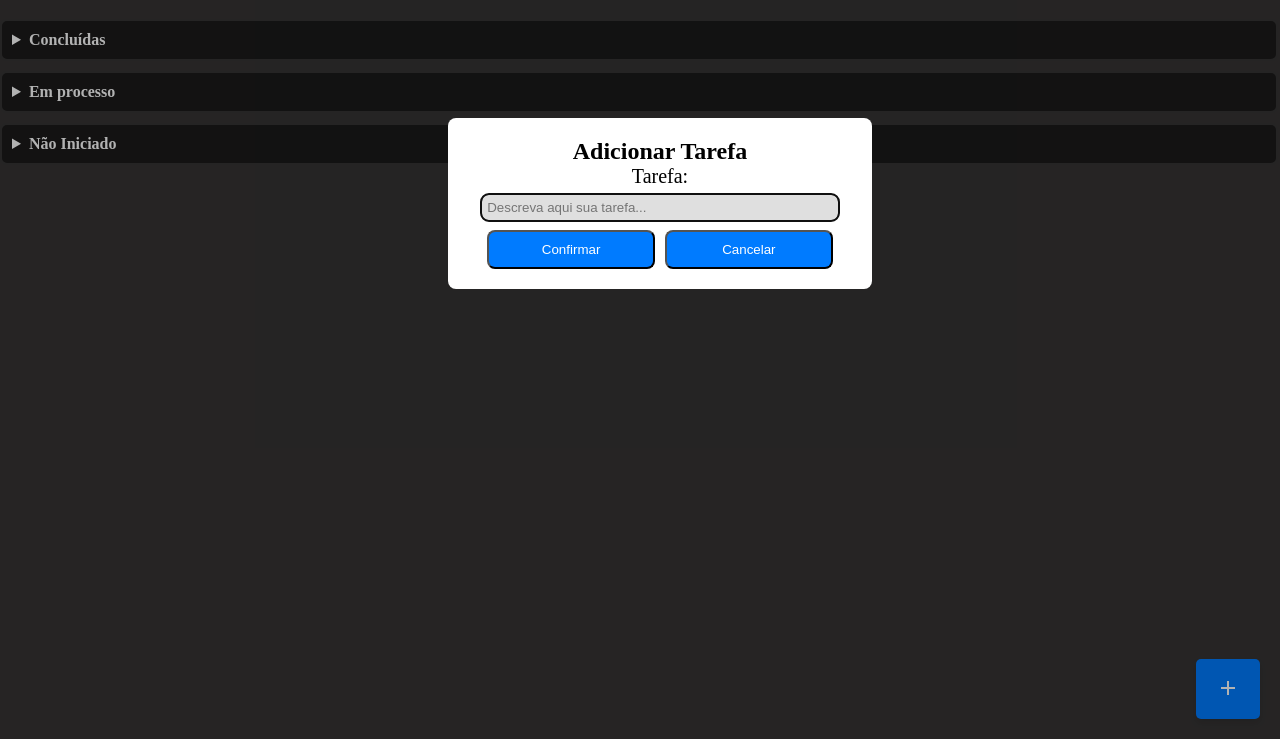
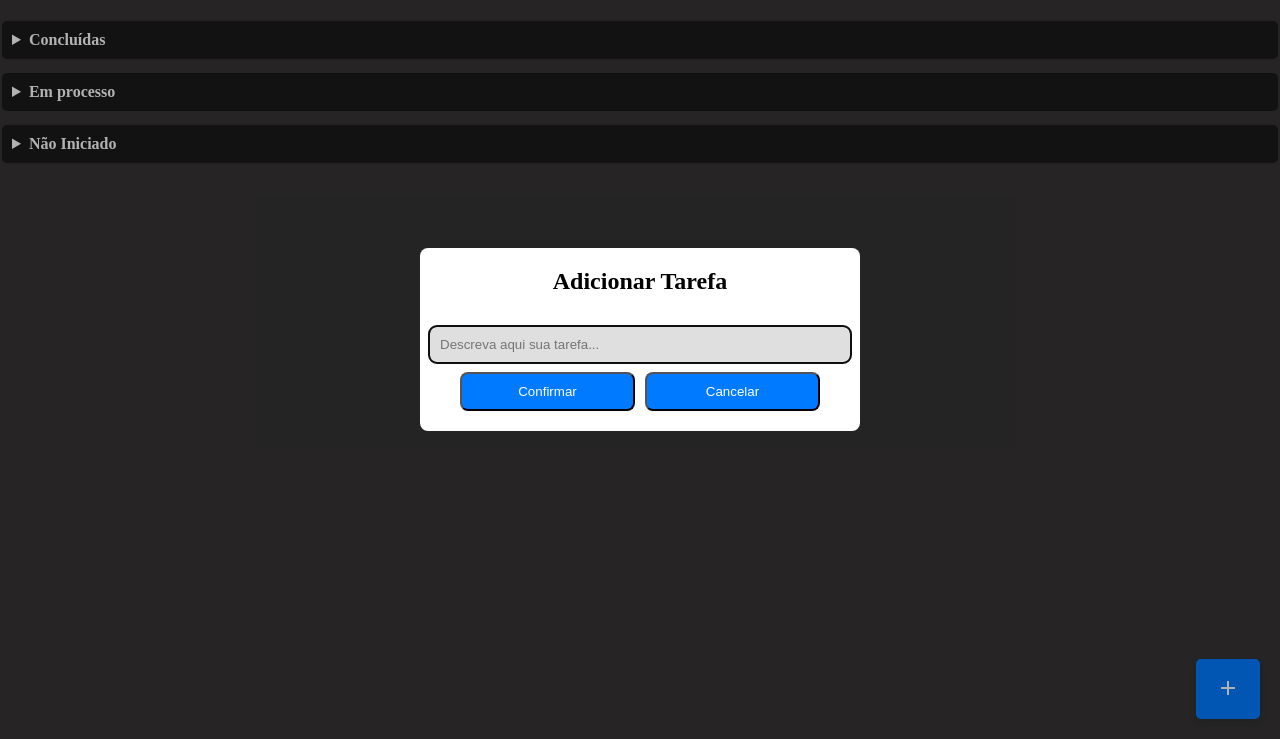
Before and after one commit to MrHuguitos/Node_to-do_list, a website: page front/html/index.html in a window 1280 px wide. Both pictures are taken after a click on the button 1228 px from the left and 750 px from the top of the page. Shown: the part 61-800 px from the top of the page. Drawn offline with Linux system fonts and the light colour scheme; no server answers.

Commit message:
Mudanças no Css

```diff
--- a/front/css/index.css
+++ b/front/css/index.css
@@ -4,12 +4,9 @@ details {
     color: #fff;
     border-radius: 7px;
     padding: 10px;
-    width: 98%;
     margin-bottom: 10px;
     transition: all 0.3 ease;
     border: 2px solid #ffffff1d;
-    display: flex;
-    align-items: center;
 }
 
 details[open] {
@@ -63,29 +60,34 @@ dialog {
     border: none;
     border-radius: .5rem;
     box-shadow: rgb(0 0 0 / .3);
-    width: 30%;
-    margin-top: 14%;
-    margin-left: 35%;
+    width: 90%;
+    max-width: 400px;
+    position: fixed;
+    padding: 20px;
+    gap: 10px;
+}
+
+.dialog-content {
+    display: flex;
     flex-direction: column;
     align-items: center;
     justify-content: center;
-    padding: 20px;
-    gap: 10px;
 }
 
 dialog h2 {
     margin: auto;
     text-align: center;
+    margin-bottom: 30px;
 }
 
 dialog input {
     background-color: #dfdfdf;
     color: #000000;
-    width: 90%;
     border: 2px black solid;
     border-radius: 8px;
-    min-width: 280px;
-    padding: 5px;
+    width: 100%;
+    max-width: 400px;
+    padding: 10px;
 }
 
 dialog label {
@@ -121,7 +123,6 @@ dialog button:hover {
 }
 
 dialog .button-center {
-    margin-left: 5%;
     margin-top: 8px;
     display: flex;
     justify-content: space-between;
--- a/front/html/index.html
+++ b/front/html/index.html
@@ -26,15 +26,16 @@
         </svg>
     </button>
     <dialog>
+        <div class="dialog-content">
             <h2>Adicionar Tarefa</h2>
             <div class="input">
-            <label>Tarefa:</label>
-            <input type="text" name="tarefa" id="tarefa" placeholder="Descreva aqui sua tarefa..." required maxlength="100">
+                <input type="text" name="tarefa" id="tarefa" placeholder="Descreva aqui sua tarefa..." required maxlength="100" minlength="5">
             </div>
             <div class="button-center">
                 <button type="submit" class="confirmar">Confirmar</button>
                 <button type="button" class="fechar">Cancelar</button>
             </div>
+        </div>
     </dialog>
 </body>
 </html>
--- a/front/js/index.js
+++ b/front/js/index.js
@@ -9,8 +9,11 @@ fetch("http://127.0.0.1:3000/tarefas")                              // Acessa a
         tarefas.forEach(tarefa => {                     // Percorre cada elemento da lista "tarefas", sendo cada elemento chamado de "tarefa"
             if (tarefa.status == "Concluída") {              // Se a tarefa estiver concluída
                 const p = document.createElement("p");       // Cria um elemento "p" para cada tarefa concluída
+                const div = document.createElement("div");
                 p.textContent = tarefa.descricao;            // O elemento recebe o descrição da tarefa como conteúdo
-                feitas.appendChild(p);                       // Adiciona o elemento p como filho do elemento que possui ID = feitas
+                div.className = "item";
+                feitas.appendChild(div);
+                div.appendChild(p);                       // Adiciona o elemento p como filho do elemento que possui ID = feitas
             } else if (tarefa.status == "Em processo") {                  // Se a tarefa estiver em processo
                 const p = document.createElement("p");                    // Cria um elemento "p" para cada tarefa em progresso
                 const div = document.createElement("div");                // Cria uma div para armazenar o elemento "p"
```
Lines whose indentation alone changed are shown as unchanged.
